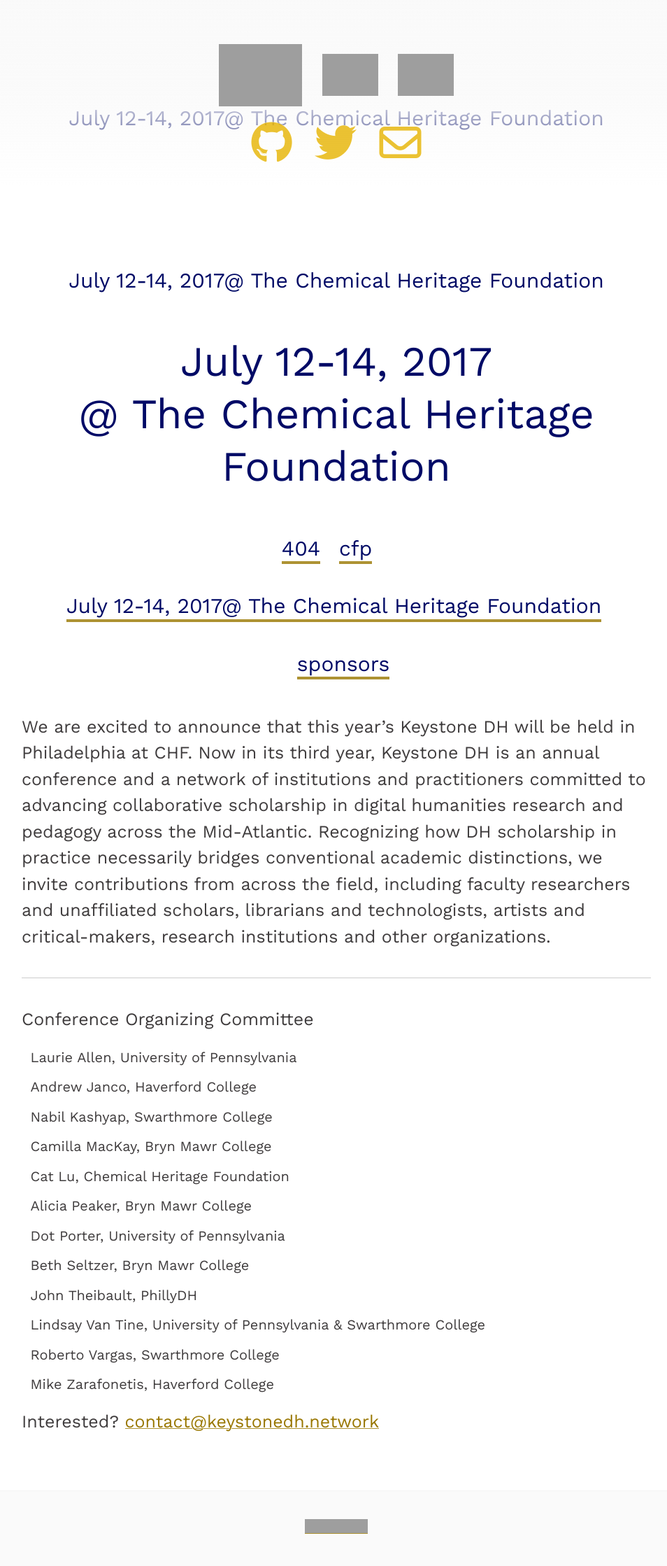
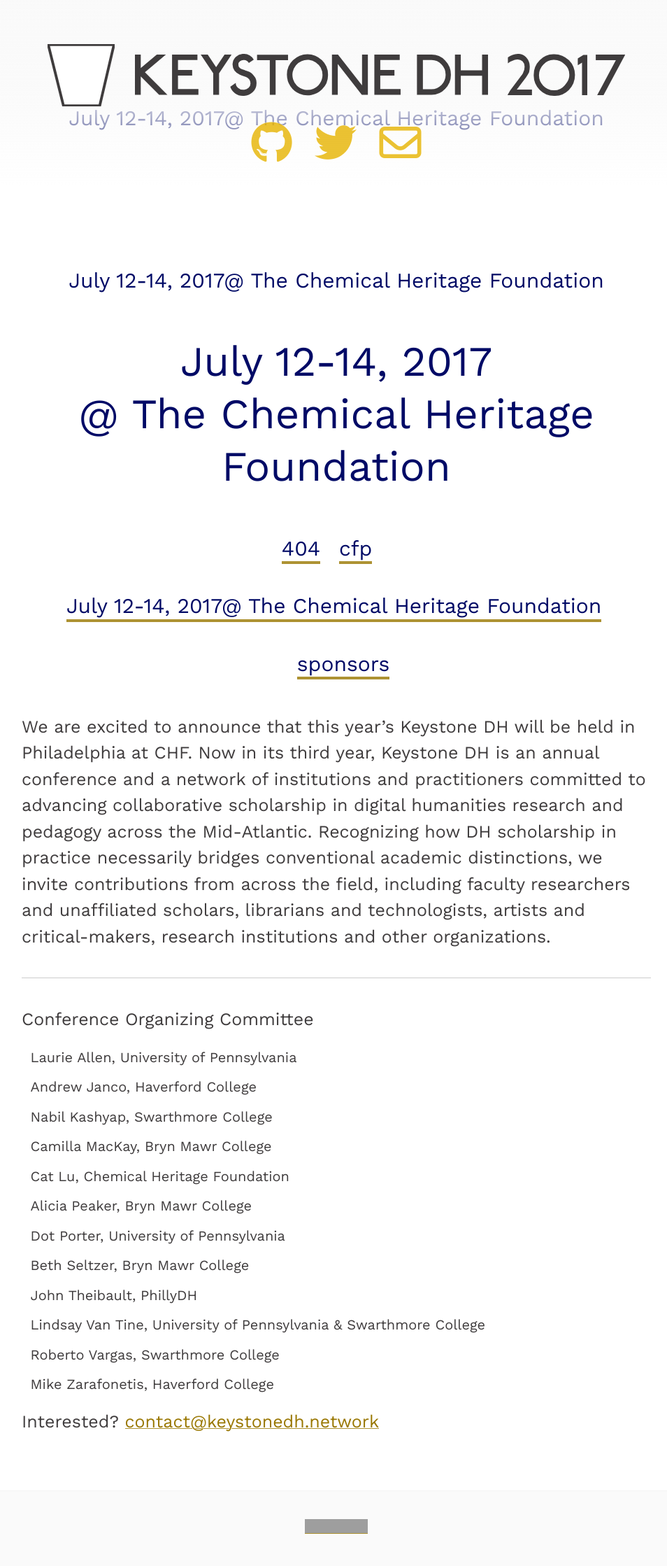
Before and after one commit to histlib/2017, a Jekyll site: the page built from index.md, in a window 1280 px wide. Shown: the whole page at 70% size, without its empty margins (159-1113 px from the left). Built offline with Jekyll 4.4.1, drawn with Linux system fonts in a browser that asks for light colours; nearby versions of some CDN libraries; our own code applies the rules of GitHub Pages for plain Markdown files; grey boxes are pictures that could not be loaded.

Commit message:
added github-pages gem / changed absolute_url to site.github.url

```diff
--- a/_includes/header.html
+++ b/_includes/header.html
@@ -5,9 +5,9 @@
 
       <span id="{{ page.id }}">
 
-      <img src="{{ "media/keystonedh-keystone.svg" | prepend: site.github.url }}" />
-      <img src="{{ "media/keystonedh-text.svg" | prepend: site.github.url }}" />
-      <img src="{{ "media/keystonedh-2017.svg" | prepend: site.github.url }}" />
+      <img src="{{ "/media/keystonedh-keystone.svg" | prepend: site.github.url }}" />
+      <img src="{{ "/media/keystonedh-text.svg" | prepend: site.github.url }}" />
+      <img src="{{ "/media/keystonedh-2017.svg" | prepend: site.github.url }}" />
 
       </span></a>
 
```
